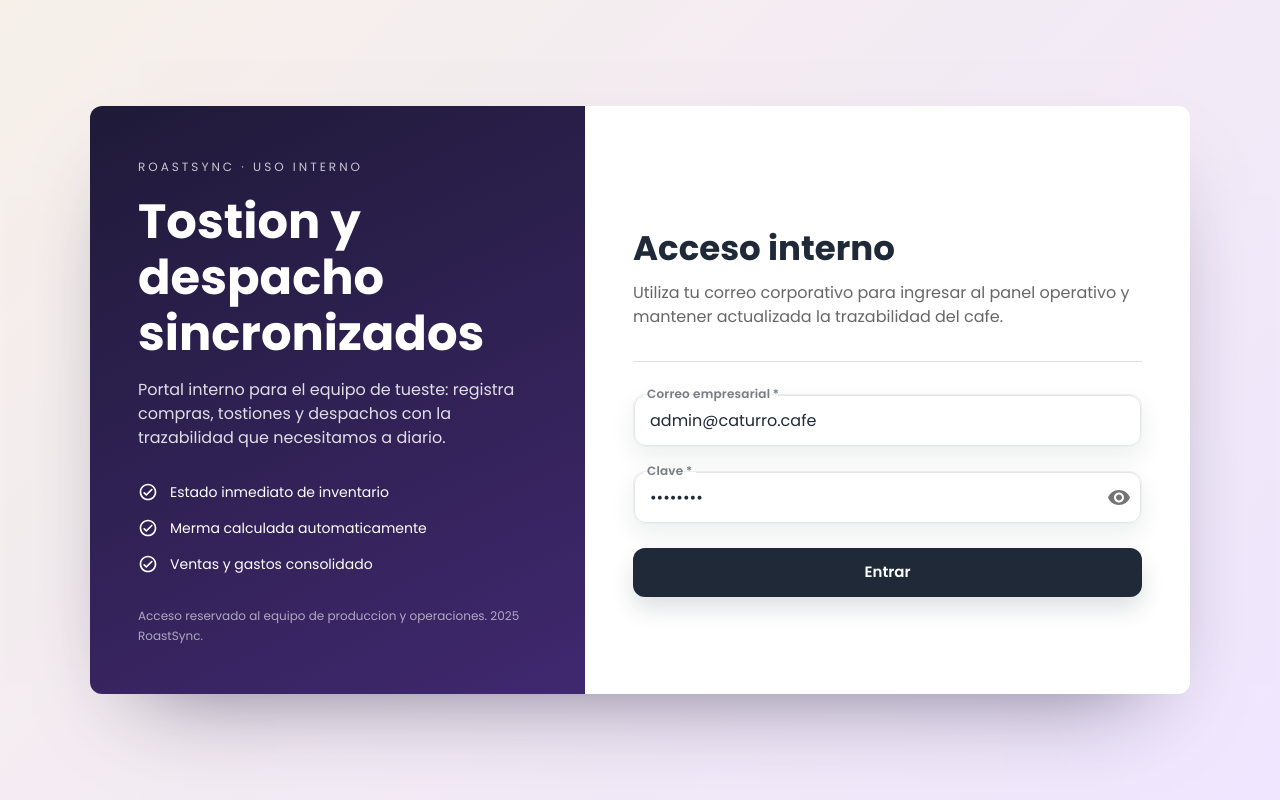
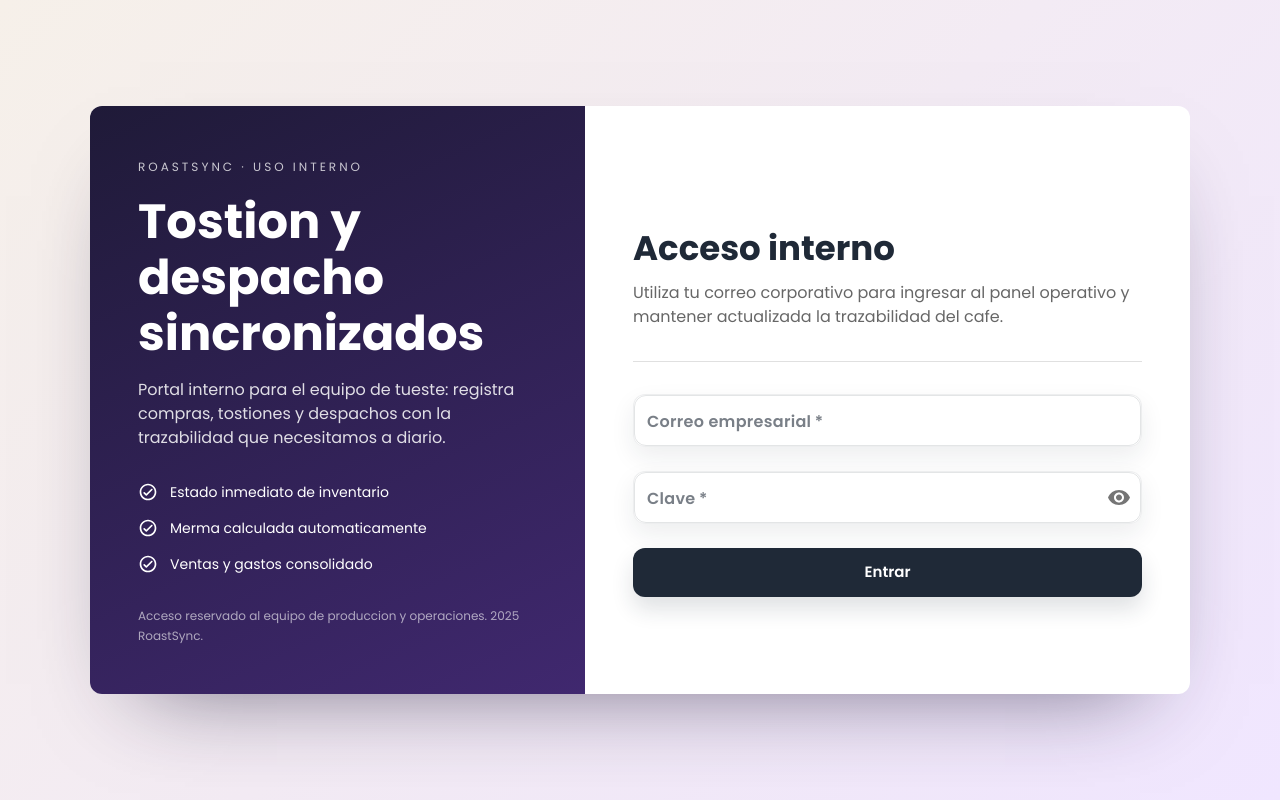
Before and after one commit to NicolasDuranGarces/RoastFlow, a React (Vite) app in the folder frontend/: page /login in a window 1280 px wide. Built offline with nearby package versions, Linux system fonts and the light colour scheme; no server answers.

Commit message:
fix: relax cors origin parsing and clear login defaults

```diff
--- a/frontend/src/pages/LoginPage.tsx
+++ b/frontend/src/pages/LoginPage.tsx
@@ -21,8 +21,8 @@ import { useAuth } from "../hooks/useAuth";
 const LoginPage = () => {
   const { login, isAuthenticated, loading } = useAuth();
   const navigate = useNavigate();
-  const [email, setEmail] = useState("admin@caturro.cafe");
-  const [password, setPassword] = useState("admin123");
+  const [email, setEmail] = useState("");
+  const [password, setPassword] = useState("");
   const [error, setError] = useState<string | null>(null);
   const [showPassword, setShowPassword] = useState(false);
 
```
Also changed, not shown: 1 other file (tests, documents, lock files or other folders).
